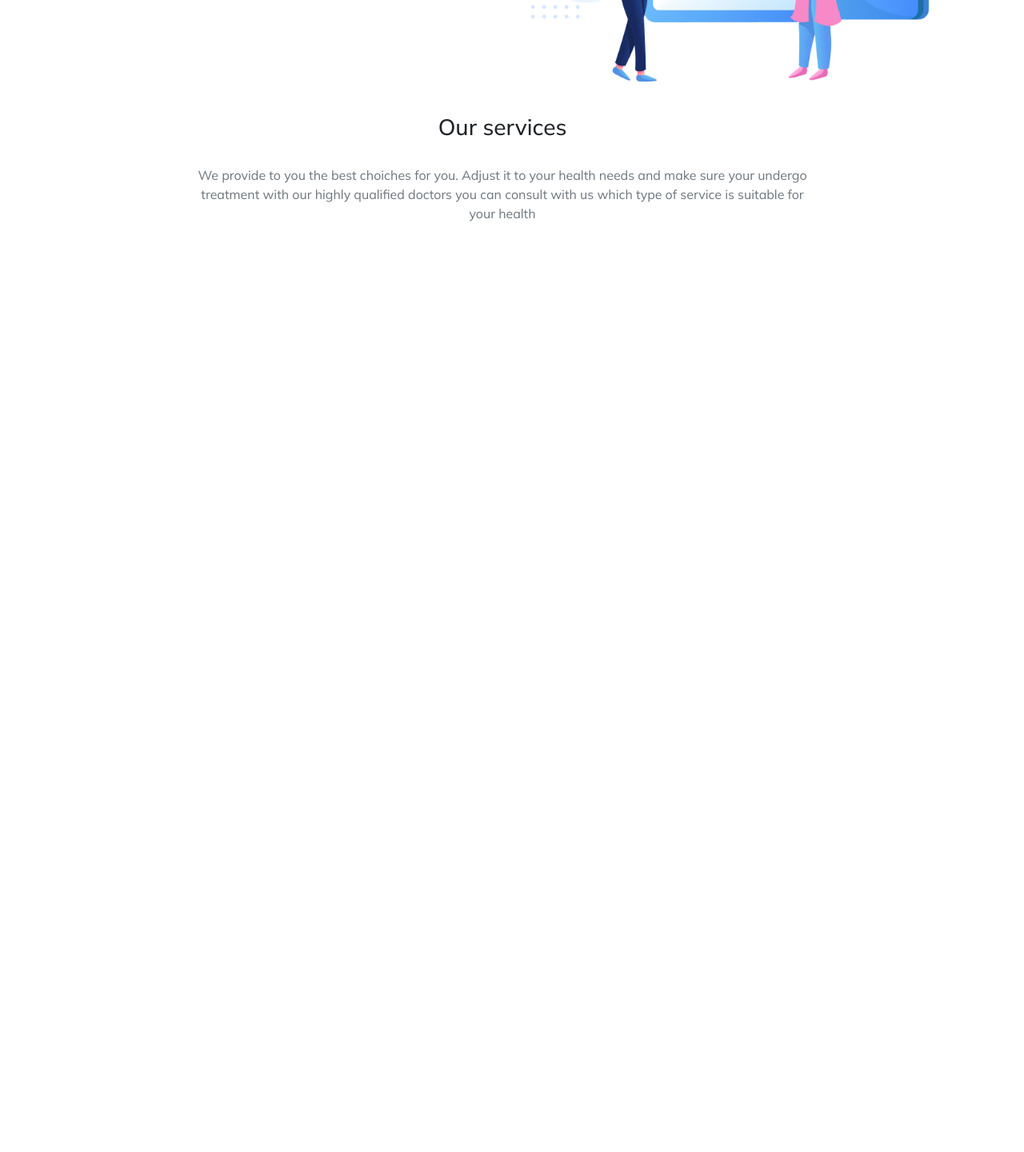
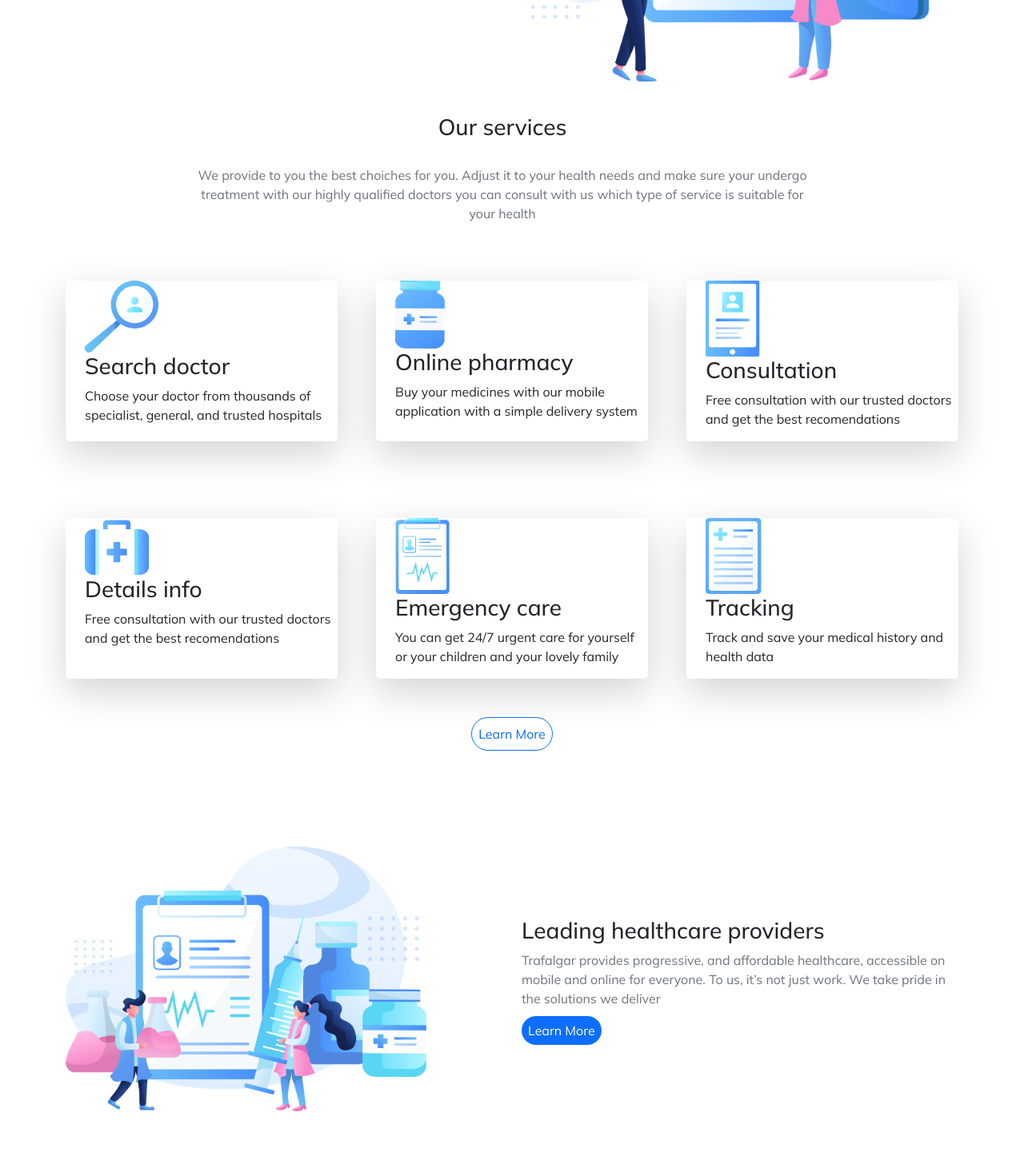
Before and after one commit to jannatnury/trafalgar, a plain HTML site: page index.html in a window 1280 px wide. Shown: the part 512-1953 px from the top of the page at 80% size. Before the commit the page ends 807 px from the top, so only its background shows below. Drawn offline with nearby package versions, Linux system fonts and the light colour scheme.

Commit message:
Mobile app added

```diff
--- a/index.html
+++ b/index.html
@@ -10,6 +10,9 @@
     <link rel="preconnect" href="https://fonts.googleapis.com">
     <link rel="preconnect" href="https://fonts.gstatic.com" crossorigin>
     <link href="https://fonts.googleapis.com/css2?family=Mulish:wght@400;500;600;800;900&display=swap" rel="stylesheet">
+
+    <!-- Font Awesome CDN -->
+    <script src="https://kit.fontawesome.com/3796080522.js" crossorigin="anonymous"></script>
 
     <!-- Link CSS  -->
     <link rel="stylesheet" href="style.css">
@@ -74,17 +77,120 @@
     <!-- Header ends here  -->
     <main>
         <section class="container">
-            <div class="row col-12 text-center ">
+            <!-- Services heading  -->
+            <div class="row col-12 text-center d-flex ">
                 <div>
                     <h3 class="text-bolder pb-4">Our services</h3>
-                    <p class="w-75 text-secondary container">We provide to you the best choiches for you. Adjust it to your health needs and make sure your undergo treatment with our highly qualified doctors you can consult with us which type of service is suitable for your health</p>
+                    <p class="w-75 text-secondary container">We provide to you the best choiches for you. Adjust it to
+                        your health needs and make sure your undergo treatment with our highly qualified doctors you can
+                        consult with us which type of service is suitable for your health</p>
                 </div>
 
             </div>
-            <div class="row">
+            <!-- Ends of Services heading  -->
+
+            <!-- Services Here  -->
+            <div class="row g-5 pb-4 mt-2">
+                <div class="col-lg-4 col-md-6">
+                    <div class="h-100 rounded-3 ps-4 shadow-lg">
+                        <div>
+                            <img src="images/illustration/Frame.png" alt="">
+                        </div>
+                        <h3>Search doctor</h3>
+                        <p>Choose your doctor from thousands of specialist, general, and trusted hospitals</p>
+                    </div>
+                </div>
+                <div class="col-lg-4">
+                    <div class="h-100 rounded-3 ps-4 shadow-lg">
+                        <div>
+                            <img src="images/illustration/Frame (1).png" alt="">
+                        </div>
+                        <h3>Online pharmacy</h3>
+                        <p>Buy your medicines with our mobile application with a simple delivery system</p>
+                    </div>
+                </div>
+                <div class="col-lg-4">
+                    <div class="h-100 rounded-3 ps-4 shadow-lg">
+                        <div>
+                            <img src="images/illustration/Frame (2).png" alt="">
+                        </div>
+                        <h3>Consultation</h3>
+                        <p>Free consultation with our trusted doctors and get the best recomendations</p>
+
+                    </div>
+                </div>
+            </div>
+            <div class="row g-5 pt-3 mt-2">
+                <div class="col-lg-4 col-md-6">
+                    <div class="h-100 rounded-3 ps-4 shadow-lg">
+                        <div>
+                            <img src="images/illustration/Frame (3).png" alt="">
+                        </div>
+                        <h3>Details info</h3>
+                        <p>Free consultation with our trusted doctors and get the best recomendations</p>
+                    </div>
+                </div>
+                <div class="col-lg-4">
+                    <div class="h-100 rounded-3 ps-4 shadow-lg">
+                        <div>
+                            <img src="images/illustration/Frame (4).png" alt="">
+                        </div>
+                        <h3>Emergency care</h3>
+                        <p>You can get 24/7 urgent care for yourself or your children and your
+                            lovely family</p>
+                    </div>
+                </div>
+                <div class="col-lg-4">
+                    <div class="h-100 rounded-3 ps-4 shadow-lg">
+                        <div>
+                            <img src="images/illustration/Frame (5).png" alt="">
+                        </div>
+                        <h3>Tracking</h3>
+                        <p>Track and save your medical history and health data </p>
+
+                    </div>
+                </div>
+            </div>
+            <div class="my-5 d-flex justify-content-center">
+                <a class="bg-white p-2 border border-primary rounded-pill text-primary text-decoration-none text-align-center"
+                    href="#">Learn More</a>
+            </div>
+        </section>
+        <!-- Services ends Here  -->
+        <!-- Healthcare section  -->
+        <section class="container pb-4">
+            <div class="row d-flex justify-content-between align-items-center pt-4">
+                <div class="col-5">
+                    <img class="img-fluid py-4 my-4" src="images/image/healthcare (1).png" alt="Healthcare">
+                </div>
+                <div class="col-6">
+                    <h3 class="text-bolder">Leading healthcare providers</h3>
+                    <p class="text-secondary">Trafalgar provides progressive, and affordable healthcare, accessible on mobile and online for everyone. To us, it’s not just work. We take pride in the solutions we deliver
+                    </p>
+                    <div class="">
+                        <a class="bg-primary rounded-pill p-2 text-decoration-none text-white" href="#">Learn More</a>
+                    </div>
+                </div>
+            </div>
+        </section>
+        <!-- Healthcare section ends here -->
+        <section class="container">
+            <div class="row d-flex justify-content-between align-items-center">
+                <div class="col-lg-5">
+                    <h3 class="text-capitalize text-bolder">Download our
+                        mobile apps</h3>
+                    <p>Our dedicated patient engagement app and web portal allow you to access information instantaneously (no tedeous form, long calls,or administrative hassle) and securely</p>
+                    <div>
+                        <a href="" class="text-primary text-decoration-none border border-primary rounded-pill p-2">Download <i class="fas fa-arrow-down"></i></a>
+                    </div>
+                </div>
+                <div class="col-lg-6">
+                    <img class="img-fluid py-4 my-4" src="images/image/mobileapp.png" alt="">
+                </div>
 
             </div>
         </section>
+
     </main>
     <!-- JS Link Here  -->
     <script src="https://cdn.jsdelivr.net/npm/bootstrap@5.1.3/dist/js/bootstrap.bundle.min.js"
```
